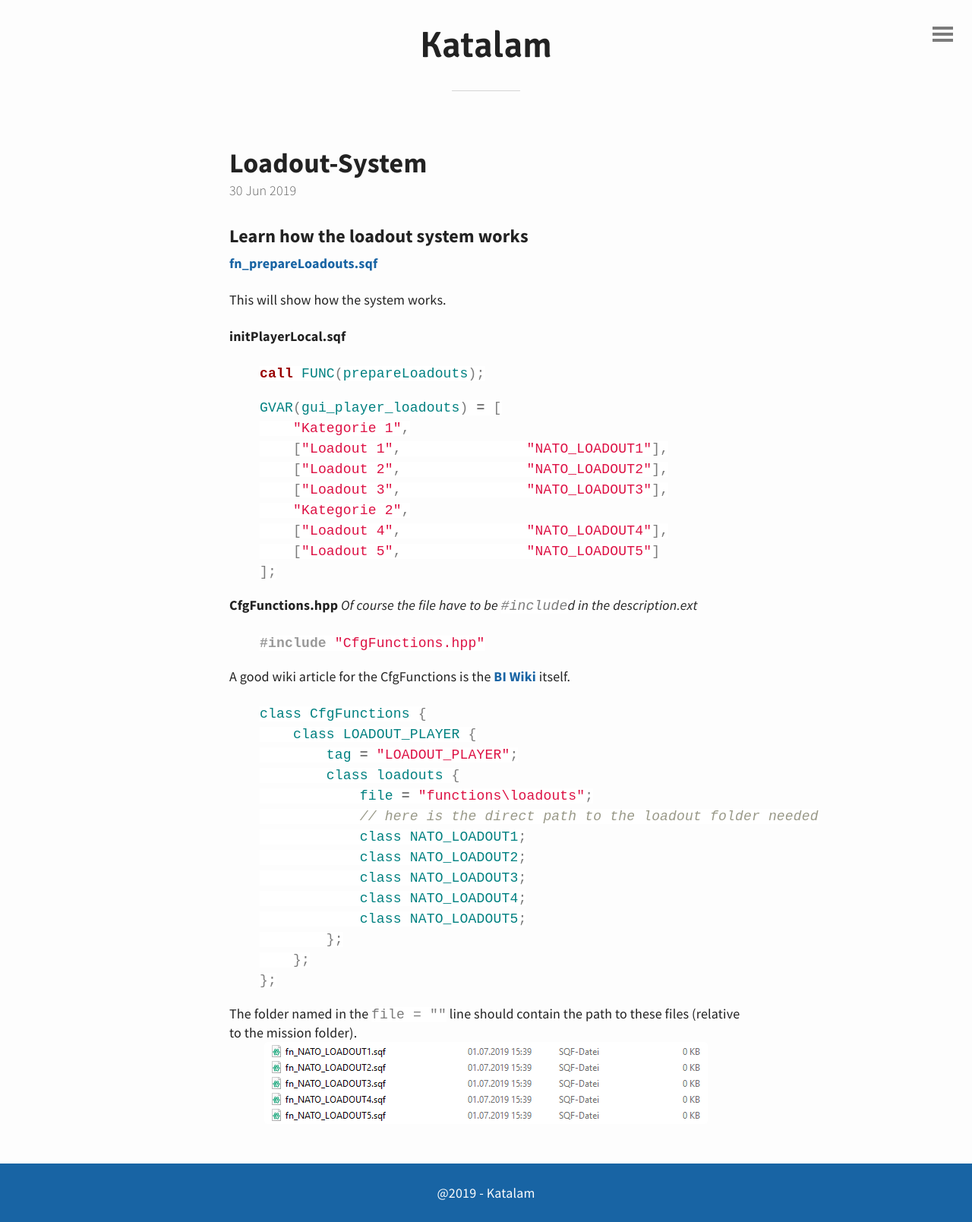
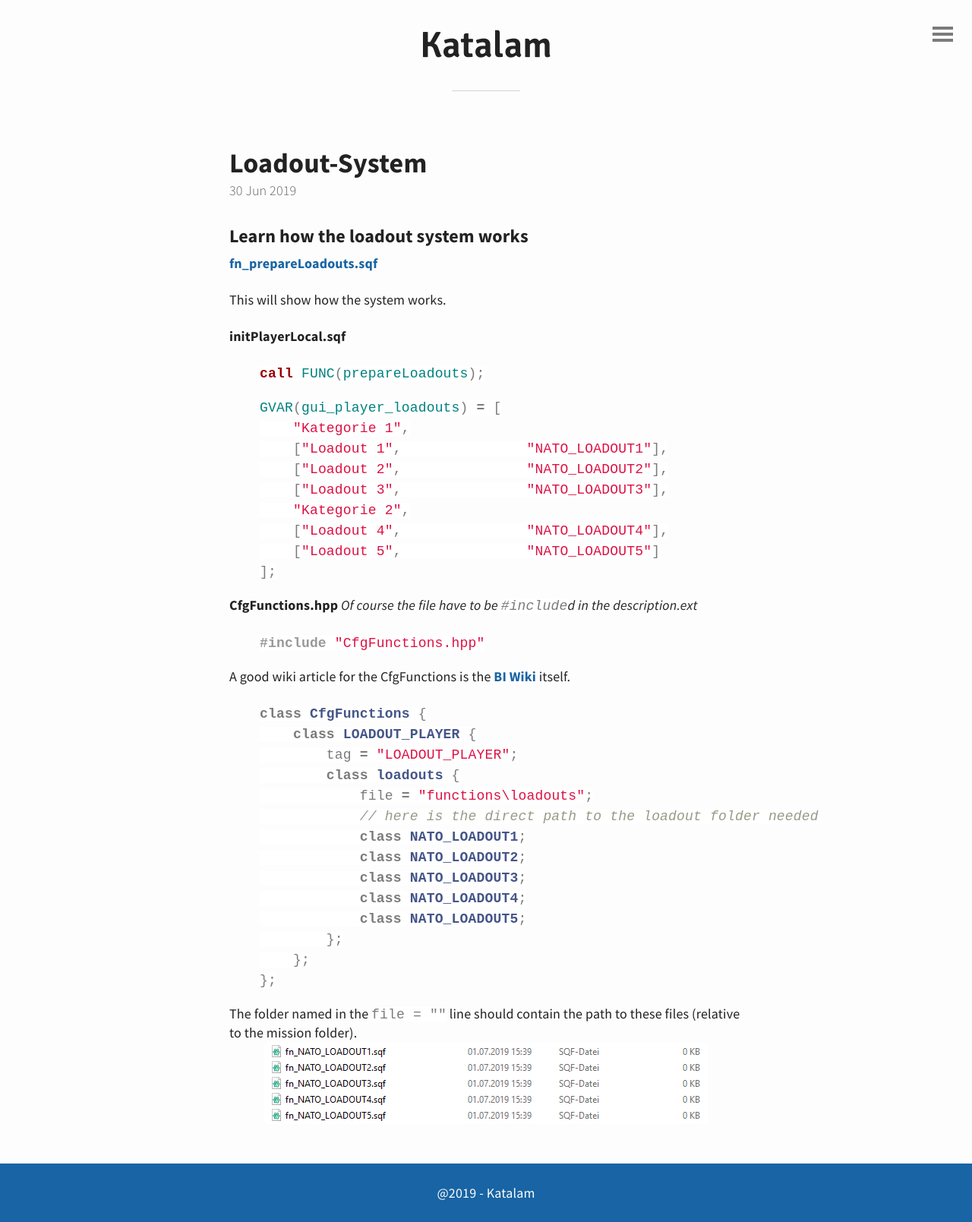
Before and after one commit to Katalam/katalam.github.io, a Jekyll site: the page built from _posts/2019-06-30-loadout.md, in a window 1280 px wide. Shown: the whole page at 76% size. Built offline with Jekyll 4.4.1, drawn with Linux system fonts in a browser that asks for light colours.

Commit message:
Update 2019-06-30-loadout.md

```diff
--- a/_posts/2019-06-30-loadout.md
+++ b/_posts/2019-06-30-loadout.md
@@ -33,7 +33,7 @@ GVAR(gui_player_loadouts) = [
 {% endhighlight %}
 
 A good wiki article for the CfgFunctions is the [BI Wiki](https://community.bistudio.com/wiki/Arma_3_Functions_Library#Adding_a_Function) itself.
-{% highlight sqf %}
+{% highlight cpp %}
 class CfgFunctions {
     class LOADOUT_PLAYER {
         tag = "LOADOUT_PLAYER";
```
